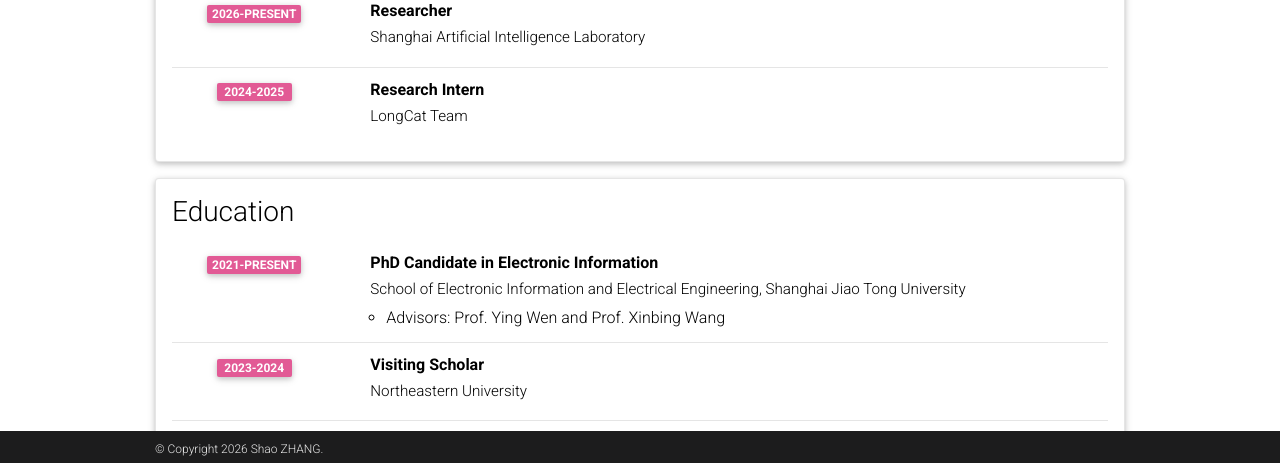
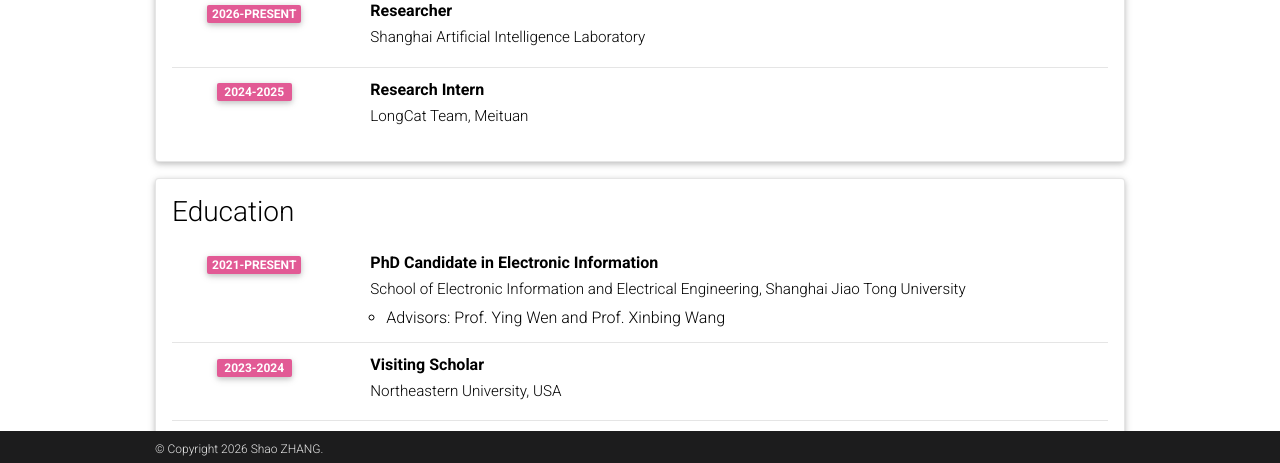
Before and after one commit to ShaoZhang0115/shaozhang_home_page, a Jekyll site: the page built from _pages/cv.md, in a window 1280 px wide and 900 px high. Shown: the part 434-897 px from the top of the window. Built offline with Jekyll 4.4.1, drawn with Linux system fonts in a browser that asks for light colours; comment, search, counter and statistics services are not loaded; a style sheet for code colours, icons or effects is not loaded.

Commit message:
Update cv.yml

```diff
--- a/_data/cv.yml
+++ b/_data/cv.yml
@@ -13,7 +13,7 @@
       institution: Shanghai Artificial Intelligence Laboratory
       year: 2026-Present
     - title: Research Intern
-      institution: LongCat Team
+      institution: LongCat Team, Meituan
       year: 2024-2025
 
 - title: Education
@@ -24,7 +24,7 @@
       year: 2021-Present
       description: "Advisors: Prof. Ying Wen and Prof. Xinbing Wang"
     - title: Visiting Scholar
-      institution: Northeastern University
+      institution: Northeastern University, USA
       year: 2023-2024
     - title: MSc in Multimedia and Entertainment Technology
       institution: School of Design, The Hong Kong Polytechnic University
```
